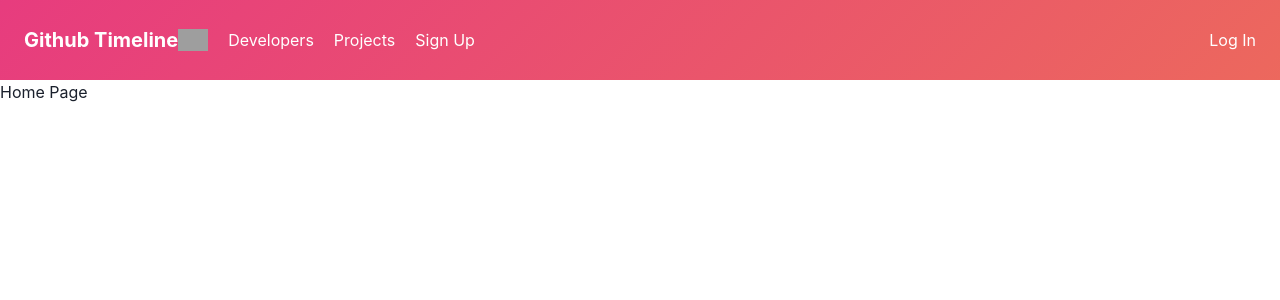
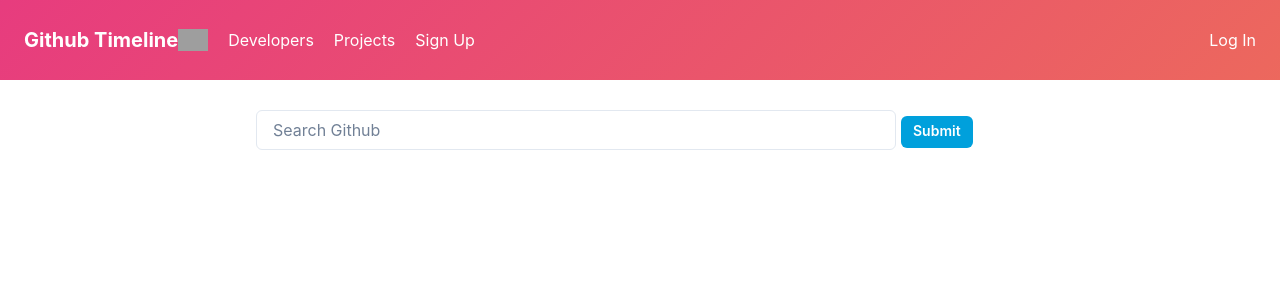
Before and after one commit to shaialoni/github_timeline_client, a React (Create React App) app: page / in a window 1280 px wide. Shown: the top 300 px of the page. Built offline with nearby package versions, Linux system fonts and the light colour scheme; grey boxes are pictures that could not be loaded.

Commit message:
Added search bar

```diff
--- a/src/components/Home.js
+++ b/src/components/Home.js
@@ -1,10 +1,13 @@
+import GitHubSearch from "./shared/GithubSearch"
+
 const Home = (props) => {
 	// const { msgAlert, user } = props
 	console.log('props in home', props)
 
 	return (
 		<>
-			<h2>Home Page</h2>
+			{/* <h2>Home Page</h2> */}
+			<GitHubSearch />
 		</>
 	)
 }
--- a/src/components/shared/GithubSearch.js
+++ b/src/components/shared/GithubSearch.js
@@ -1 +1,14 @@
 // github search user component here
+import { Input, Button } from '@chakra-ui/react'
+
+const GitHubSearch = () => {
+
+return(
+    <>
+    <Input placeholder='Search Github' style={{marginTop: '30px', marginLeft: '20%', marginRight:'5px', width: '50%'}} />
+    <Button size='sm' colorScheme='linkedin'>Submit</Button>
+    </>
+)
+}
+
+export default GitHubSearch;
```
